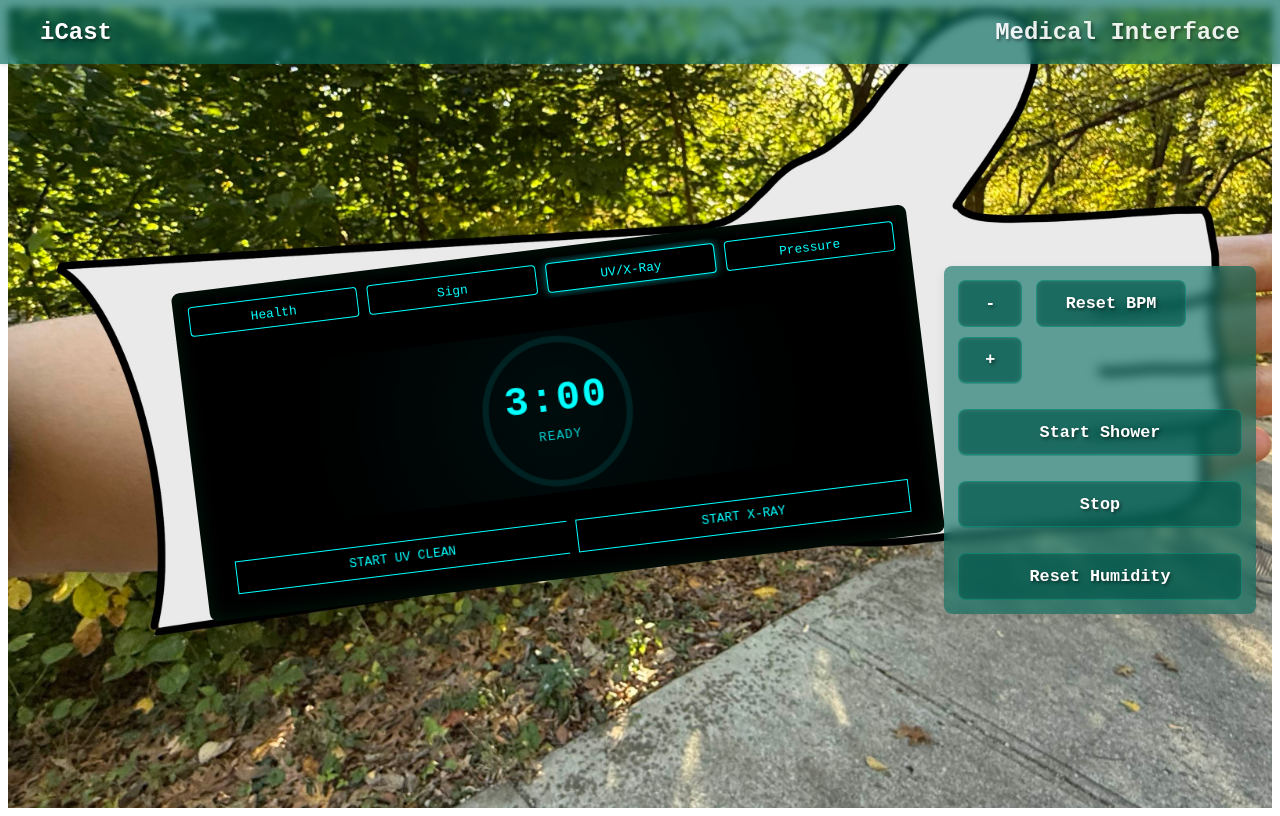
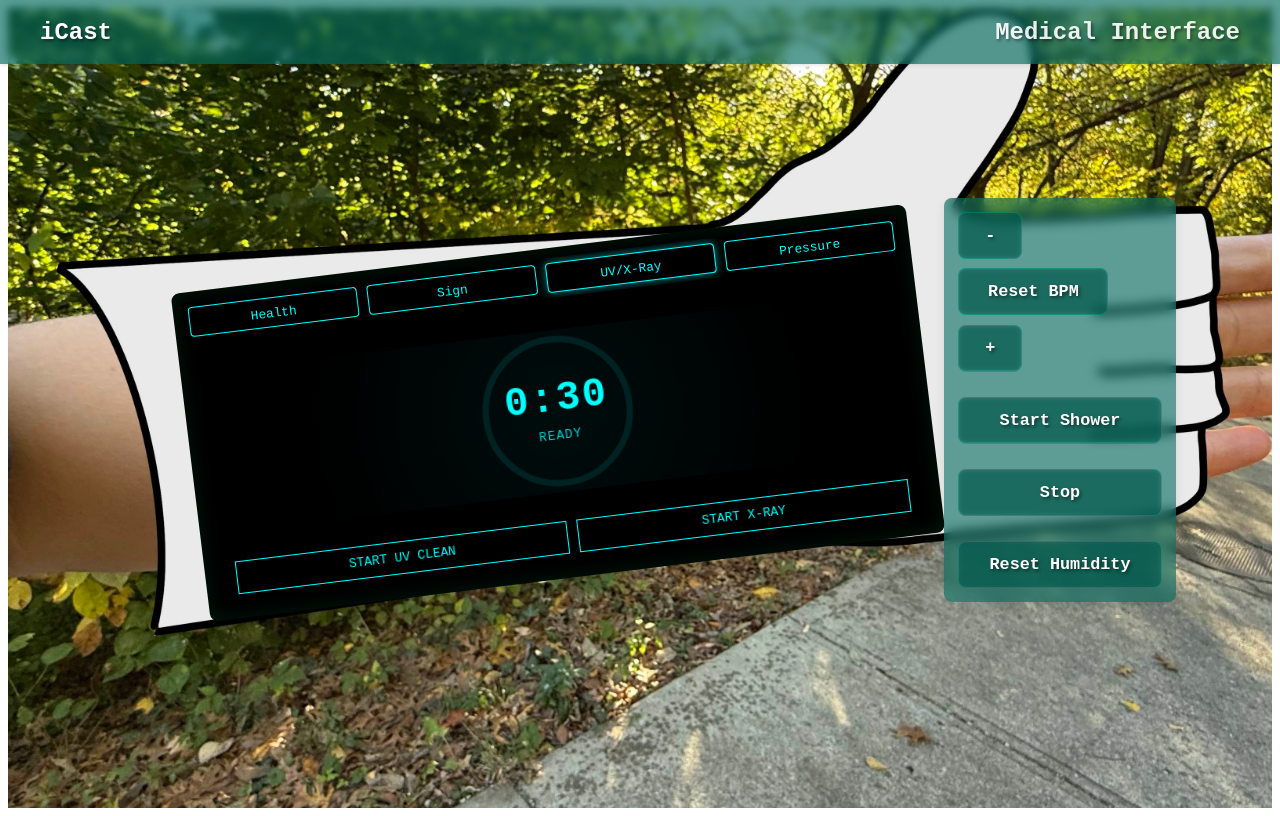
Before and after one commit to Rai1975/iCast---UI-Project-2, a Svelte app in the folder my-svelte-app/: page / in a window 1280 px wide. Both pictures are taken after a click on the button "UV/X-Ray". Built offline with nearby package versions, Linux system fonts and the light colour scheme.

Commit message:
Fixing UV

```diff
--- a/my-svelte-app/src/HandCast.svelte
+++ b/my-svelte-app/src/HandCast.svelte
@@ -11,7 +11,7 @@
   let hydration = 50;
   let isLocked = false;
   let idleTimeout;
-  const IDLE_TIME = 6000; // 1 minute in milliseconds
+  const IDLE_TIME = 60000; // 1 minute in milliseconds
 
   function changePage(page) {
     currentPage = page;
@@ -309,7 +309,8 @@
     z-index: 1000;
     pointer-events: all;
     margin-left: auto; /* push controls to the far right of the main container */
-    margin-right: 1rem; /* small gap from right edge */
+    margin-right: 6rem; /* small gap from right edge */
+    margin-bottom: 5rem;
     background: rgba(0, 105, 92, 0.60); /* subtle teal tint */
     border-radius: 8px;
     padding: 0.6rem;
--- a/my-svelte-app/src/UVXray.svelte
+++ b/my-svelte-app/src/UVXray.svelte
@@ -8,7 +8,7 @@
   // UV Disinfection state
   let isUVActive = false;
   let isUVCompleted = false;
-  let uvTimer = 180; // 3 minutes in seconds
+  let uvTimer = 30; // 3 minutes in seconds
   let uvInterval;
   let uvProgress = 0;
 
@@ -40,11 +40,11 @@
     isUVActive = true;
     isUVCompleted = false;
     uvProgress = 0;
-    uvTimer = 180;
+    uvTimer = 30;
 
     uvInterval = setInterval(() => {
       uvTimer--;
-      uvProgress = ((180 - uvTimer) / 180) * 100;
+      uvProgress = ((30 - uvTimer) / 30) * 100;
 
       if (uvTimer <= 0) {
         completeUV();
@@ -384,6 +384,7 @@
 
   .controls {
     display: flex;
+    gap: 0;
     width: 100%;
     border-radius: 4px;
     overflow: hidden;
@@ -401,10 +402,6 @@
     transition: all 0.3s ease;
   }
 
-  .action-button:not(:last-child) {
-    border-right: none;
-  }
-
   .action-button:hover:not(:disabled):not(.active) {
     background: rgba(0, 255, 255, 0.1);
   }
@@ -415,7 +412,6 @@
   }
 
   .action-button.active {
-    /*background: #00ffff;*/
     color: var(--font-color);
     box-shadow: 0 0 10px rgba(0, 255, 255, 0.5);
   }
```
